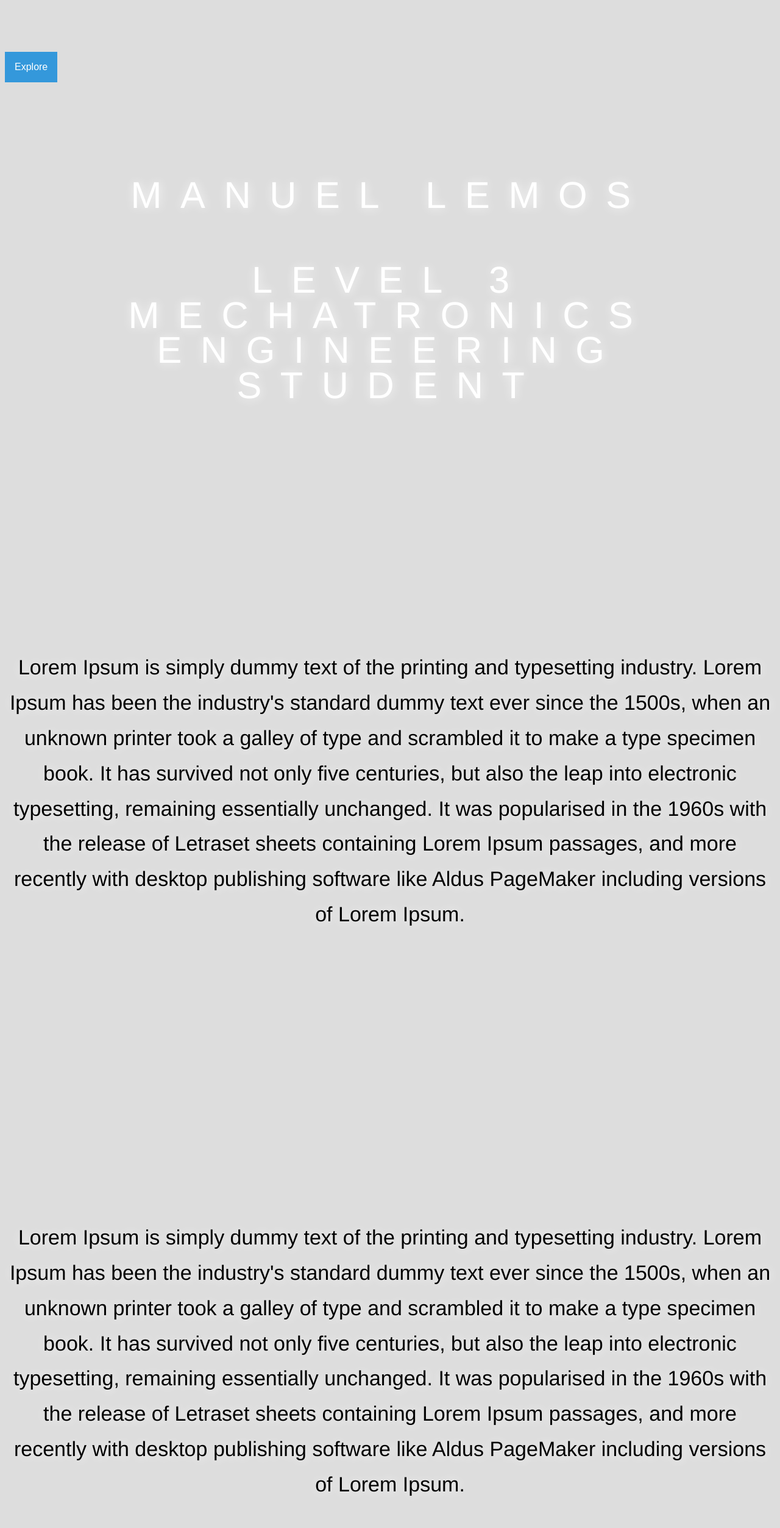
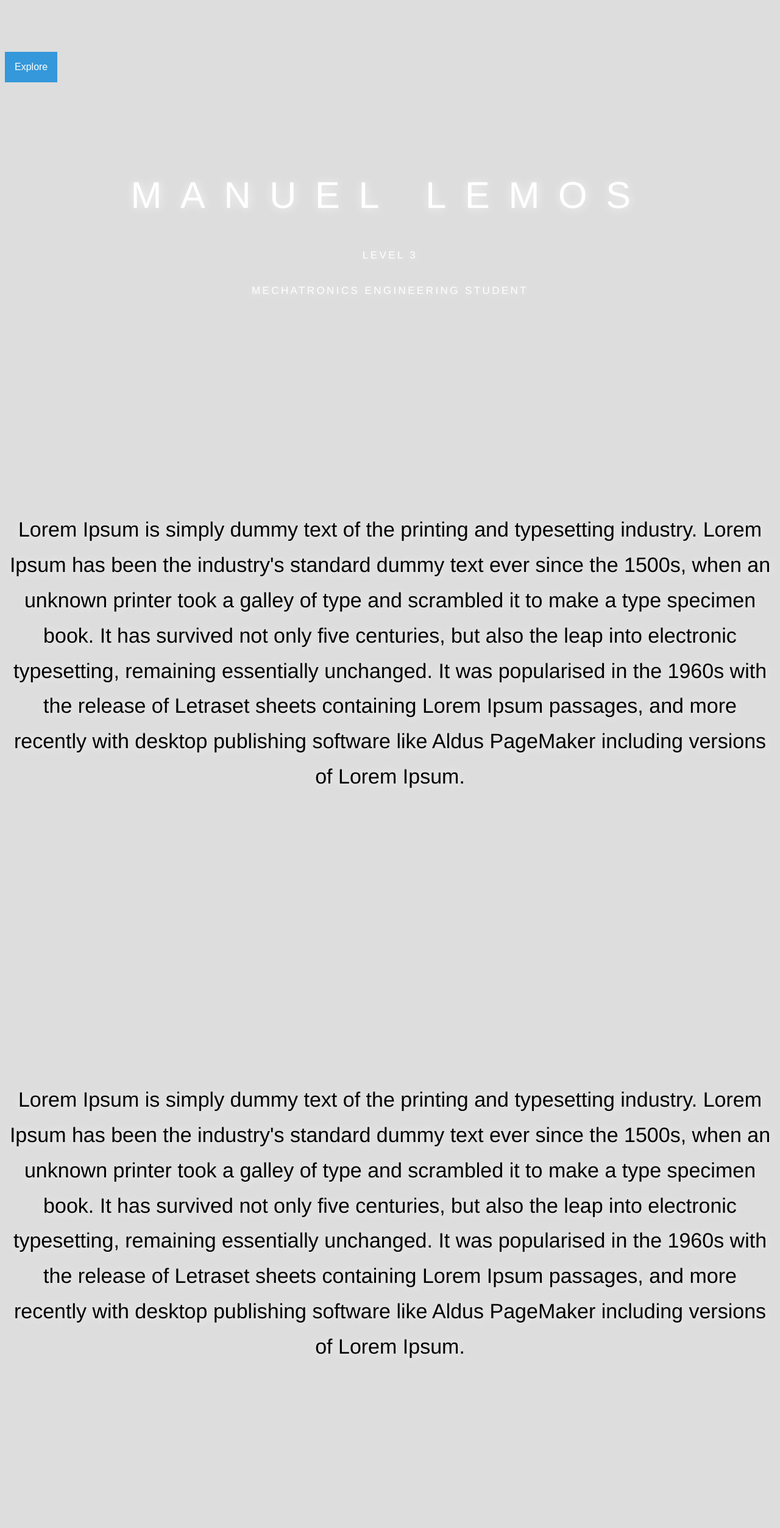
Before and after one commit to MannyLemos/MannyLemos.github.io, a Jekyll site: the page index.html, which Jekyll copies as it is, in a window 1280 px wide. Shown: the whole page at 61% size. Built offline with Jekyll 4.4.1, drawn with Linux system fonts in a browser that asks for light colours; nearby versions of some CDN libraries; a script that is not in the unit is left out; after the commit the page ends 2280 px from its top, so only the background shows below that.

Commit message:
Update index.html

```diff
--- a/index.html
+++ b/index.html
@@ -84,7 +84,7 @@ window.onclick = function(event) {
 	<div align="center";>
 	<br><br>
 	<h1 class="ml12">Manuel Lemos</h1>
-	<h4 class="ml12">Level 3<br>Mechatronics Engineering Student</h4>
+	<h1 class="ml13">Level 3<br>Mechatronics Engineering Student</h1>
 </body>
 <head>
 	<meta charset="utf-8">
```
